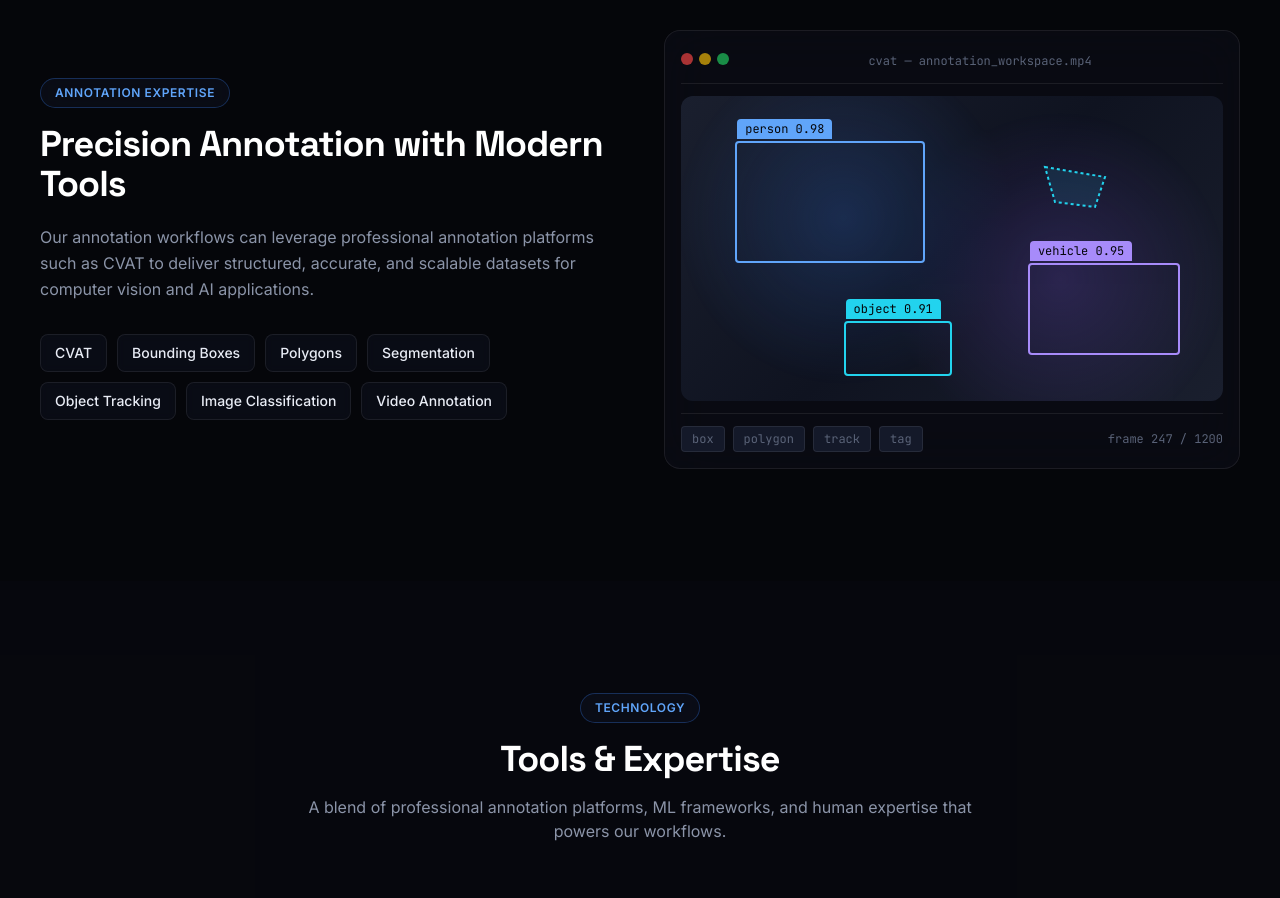
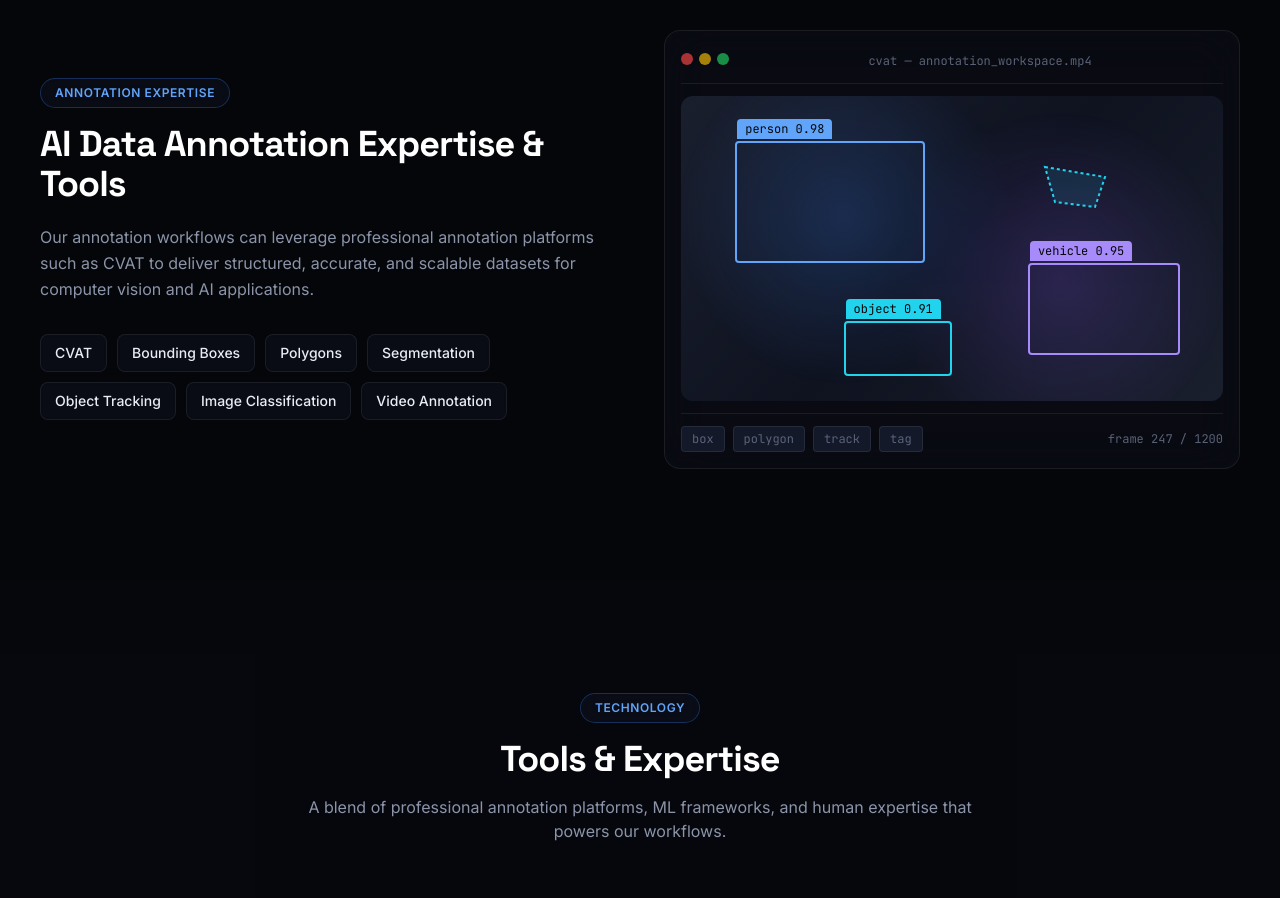
Before and after one commit to devansh211202/bros-annotation, a React (Vite) app: page / in a window 1280 px wide. Shown: the part 4680-5578 px from the top of the page. Built offline with nearby package versions, Linux system fonts and the light colour scheme.

Commit message:
Update heading to reflect AI annotation expertise

```diff
--- a/src/components/AnnotationExpertise.tsx
+++ b/src/components/AnnotationExpertise.tsx
@@ -18,7 +18,7 @@ export function AnnotationExpertise() {
             Annotation Expertise
           </div>
           <h2 className="font-display text-3xl sm:text-4xl font-bold text-white mb-5">
-            Precision Annotation with Modern Tools
+            AI Data Annotation Expertise & Tools
           </h2>
           <p className="text-text-muted leading-relaxed mb-8">
             Our annotation workflows can leverage professional annotation
```
